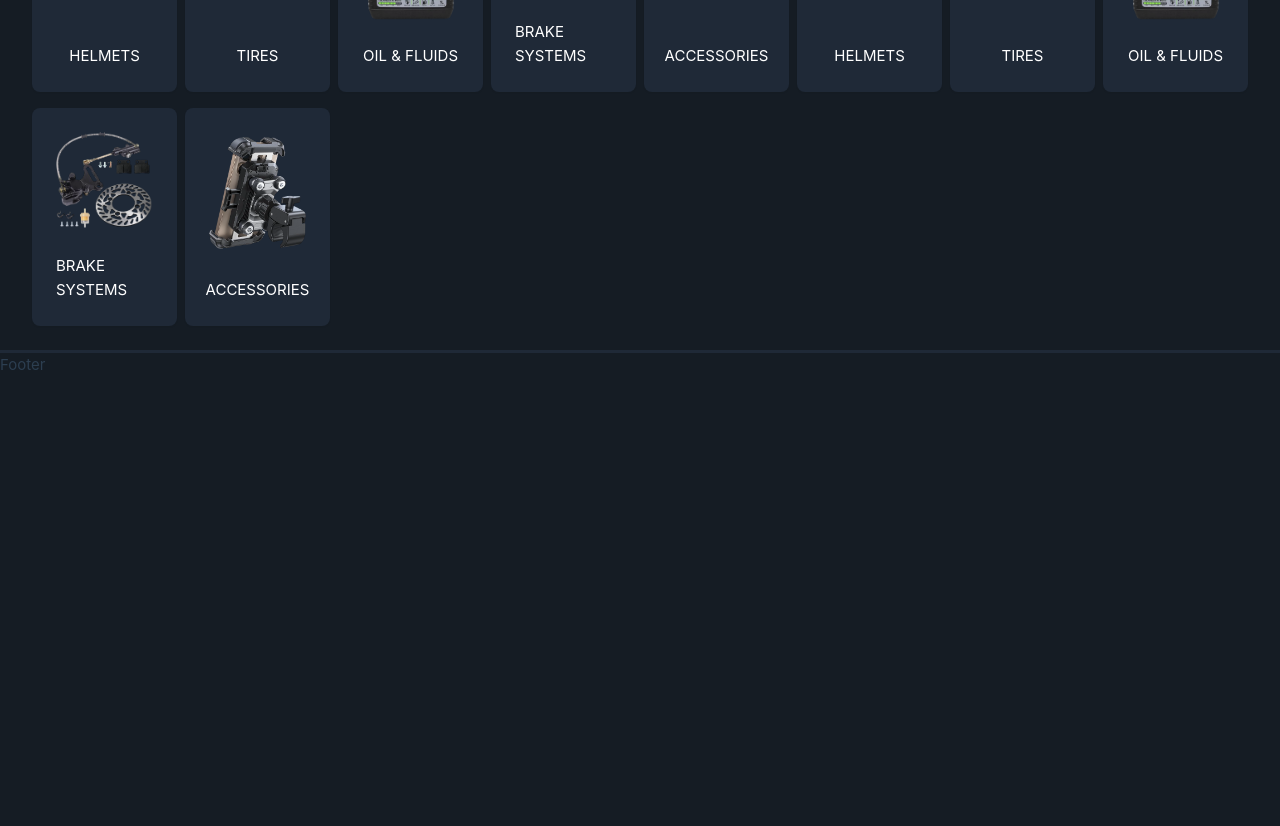
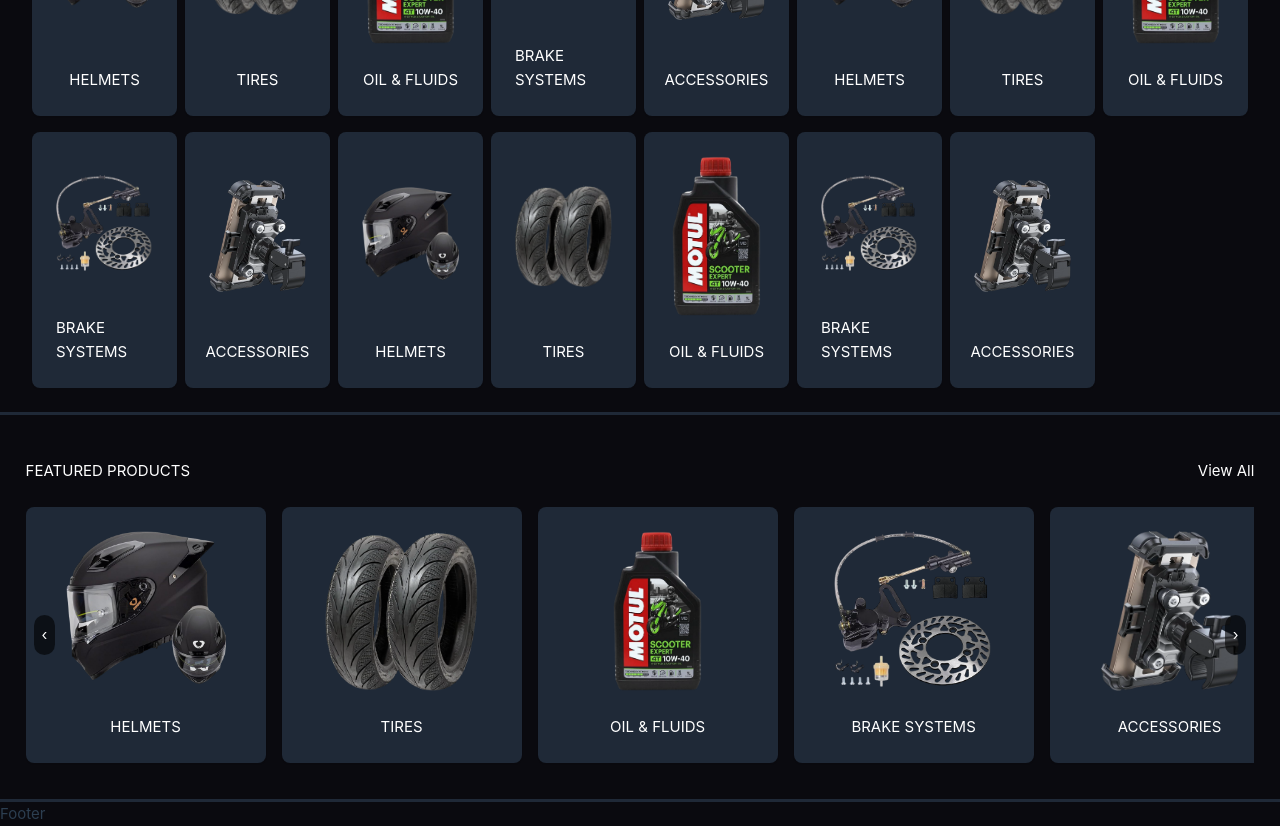
Before and after one commit to jovan51795/shop_fe, a Vue app: page /home in a window 1280 px wide. Shown: the part 800-1626 px from the top of the page. Before the commit the page ends 1177 px from the top, so only its background shows below. Built offline with nearby package versions, Linux system fonts and the light colour scheme; the HTML template or start-up script is replaced by a standard one.

Commit message:
Fix carousel

```diff
--- a/src/assets/base.css
+++ b/src/assets/base.css
@@ -61,7 +61,7 @@
 body {
   min-height: 100vh;
   color: var(--color-text);
-  background: var(--color-urban-surface);
+  background: var(--color-racing-bg);
   transition:
     color 0.5s,
     background-color 0.5s;
--- a/src/components/Sections.vue
+++ b/src/components/Category.vue
@@ -7,7 +7,7 @@ console.log('this is the images', data)
 </script>
 
 <template>
-  <div class="container mx-auto border-b-3 pb-5 border-[#1F2937]">
+  <div class="container mx-auto border-b-3 pb-5 pt-1 mt-5 border-[#1F2937]">
     <div class="flex justify-between mx-8 mt-5 mb-2 text-white">
       <h2 class="uppercase font-extrabold">{{ data.title }}</h2>
       <div>
@@ -23,7 +23,7 @@ console.log('this is the images', data)
         :key="index"
       >
         <a href="#" class="m-auto">
-          <img class="rounded-base mb-6 max-h-40" :src="image.img" :alt="image.alt" />
+          <img class="mb-6 max-h-40" :src="image.img" :alt="image.alt" />
         </a>
         <div class="flex items-center justify-center">
           <span class="font-extrabold text-heading uppercase text-white">{{ image.alt }}</span>
--- /dev/null
+++ b/src/components/FeaturedProducts.vue
@@ -0,0 +1,73 @@
+<script setup lang="ts">
+import { ref, defineProps } from 'vue'
+
+const carousel = ref(null)
+const { data } = defineProps(['data'])
+
+const scroll = (direction) => {
+  const el = carousel.value
+  if (!el) return
+
+  const amount = 300
+
+  el.scrollBy({
+    left: direction === 'left' ? -amount : amount,
+    behavior: 'smooth',
+  })
+}
+</script>
+
+<template>
+  <div class="container mx-auto border-b-3 pb-5 pt-1 mt-5 border-[#1F2937] flex justify-center">
+    <div class="w-[96%]">
+      <div class="flex justify-between mt-5 mb-2 text-white">
+        <h2 class="uppercase font-extrabold">Featured Products</h2>
+        <div>
+          <RouterLink to="#">View All</RouterLink>
+        </div>
+      </div>
+      <div class="relative w-full rounded-lg">
+        <!-- Left Button -->
+        <button
+          @click="scroll('left')"
+          class="absolute left-2 top-1/2 -translate-y-1/2 z-10 bg-black/60 text-white p-2 rounded-full"
+        >
+          ‹
+        </button>
+
+        <!-- Right Button -->
+        <button
+          @click="scroll('right')"
+          class="absolute right-2 top-1/2 -translate-y-1/2 z-10 bg-black/60 text-white p-2 rounded-full"
+        >
+          ›
+        </button>
+
+        <div ref="carousel" class="flex gap-4 overflow-x-auto scroll-smooth py-4 scrollbar-hide">
+          <div
+            class="w-60 flex-shrink-0 bg-[#1F2937] py-6 rounded-lg shadow-xs flex flex-col justify-between"
+            v-for="(image, index) in data.images"
+            :key="index"
+          >
+            <a href="#" class="m-auto">
+              <img class="max-h-40 mb-6" :src="image.img" :alt="image.alt" />
+            </a>
+            <div class="flex items-center justify-center">
+              <span class="font-extrabold text-heading uppercase text-white">{{ image.alt }}</span>
+            </div>
+          </div>
+        </div>
+      </div>
+    </div>
+  </div>
+</template>
+
+<style>
+.scrollbar-hide::-webkit-scrollbar {
+  display: none;
+}
+.scrollbar-hide {
+  -ms-overflow-style: none;
+  scrollbar-width: none;
+}
+</style>
--- a/src/views/HomeView.vue
+++ b/src/views/HomeView.vue
@@ -1,6 +1,6 @@
 <script setup lang="ts">
 import Banner from '@/components/Banner.vue'
-import Sections from '@/components/Sections.vue'
+import Category from '@/components/Category.vue'
 
 //Category imports
 import helmet from '@/assets/helmet.png'
@@ -8,10 +8,31 @@ import tire from '@/assets/tire.png'
 import oil from '@/assets/oil.png'
 import brakes from '@/assets/brakes.png'
 import accessories from '@/assets/accessories.png'
+import FeaturedProducts from '@/components/FeaturedProducts.vue'
 
 const summary = {
   title: 'Shop By Category',
   images: [
+    {
+      alt: 'Helmets',
+      img: helmet,
+    },
+    {
+      alt: 'Tires',
+      img: tire,
+    },
+    {
+      alt: 'Oil & Fluids',
+      img: oil,
+    },
+    {
+      alt: 'Brake Systems',
+      img: brakes,
+    },
+    {
+      alt: 'Accessories',
+      img: accessories,
+    },
     {
       alt: 'Helmets',
       img: helmet,
@@ -59,6 +80,7 @@ const summary = {
 <template>
   <main>
     <Banner />
-    <Sections :data="summary" />
+    <Category :data="summary" />
+    <FeaturedProducts :data="summary" />
   </main>
 </template>
```
Also changed, not shown: src/App.vue (+1 -79 lines).
